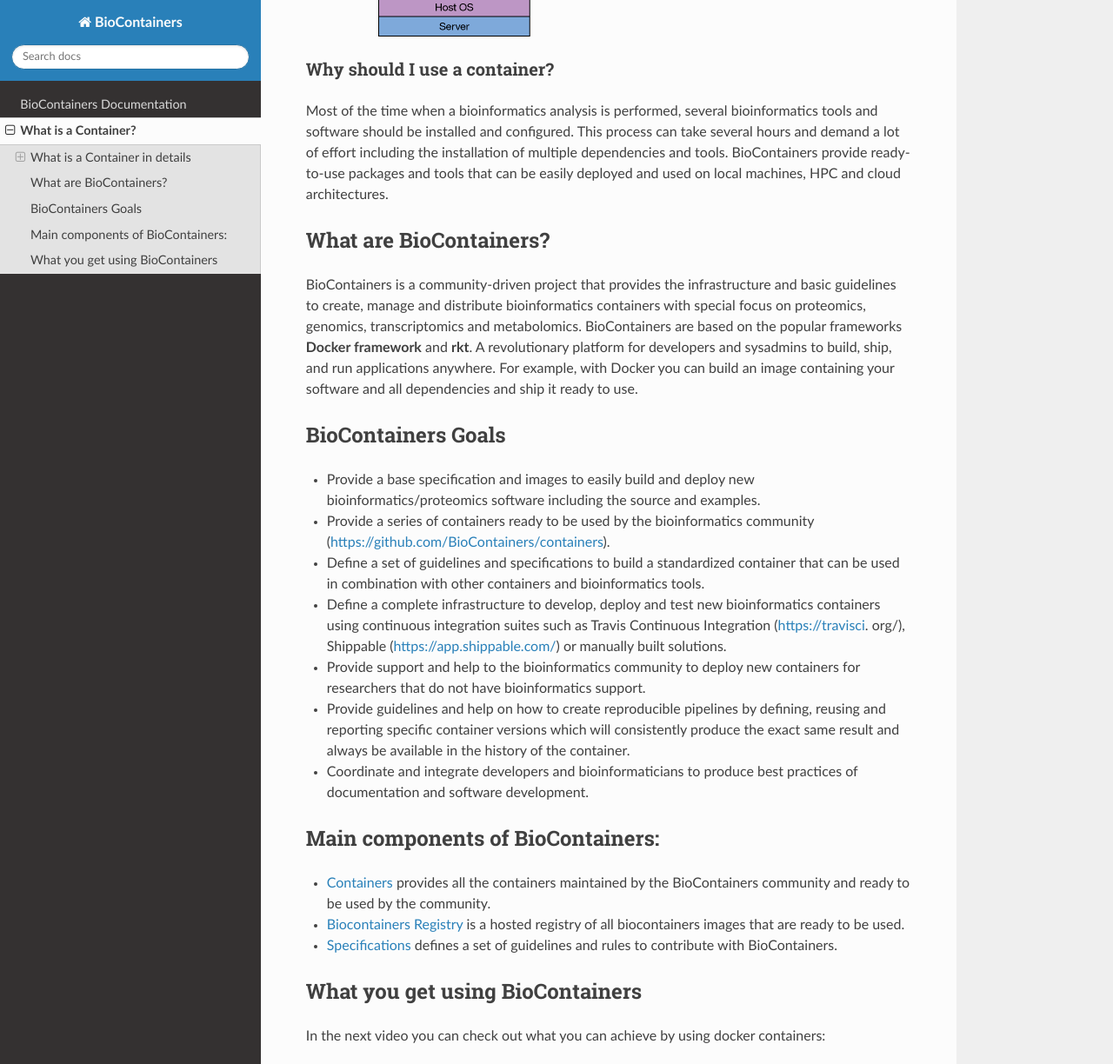
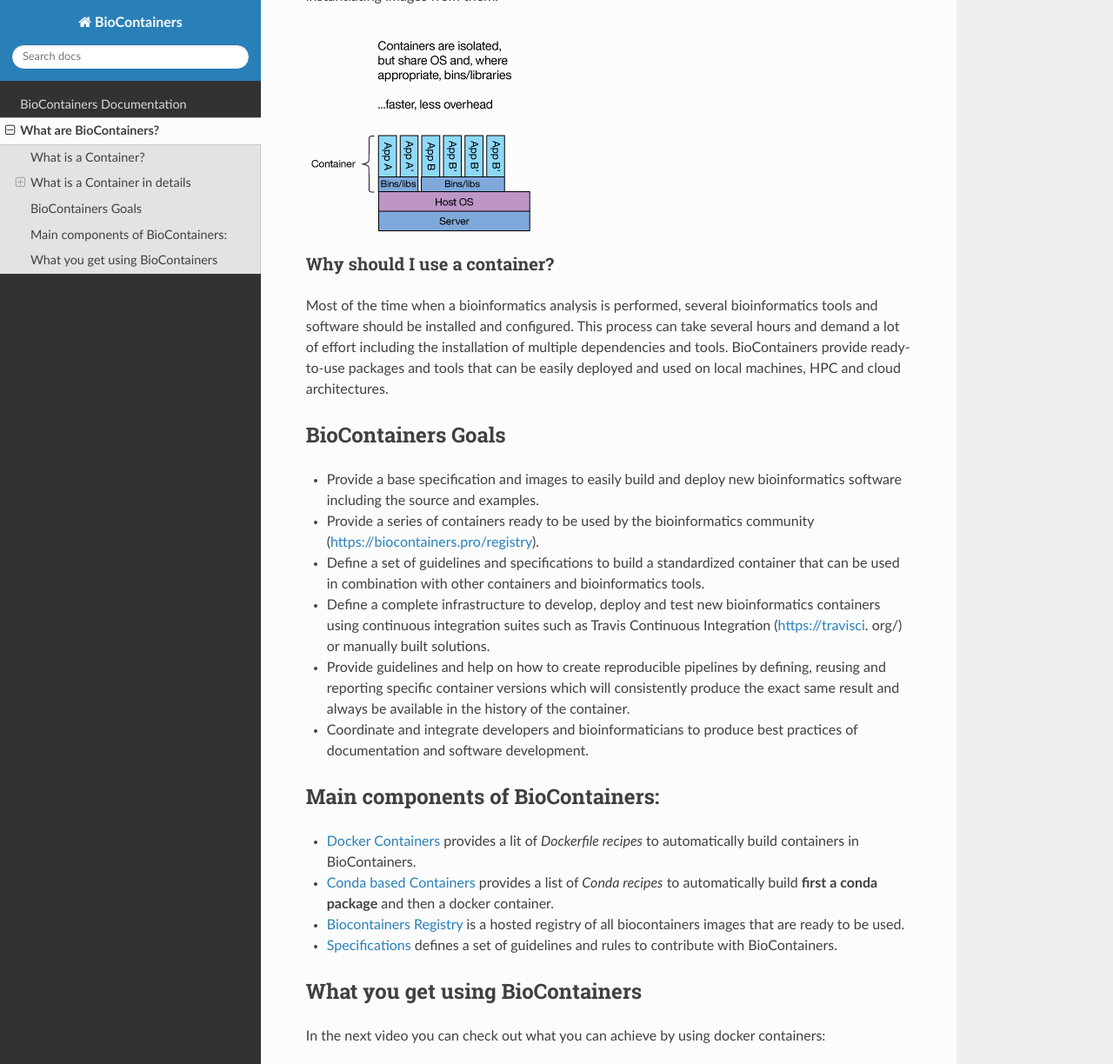
Before and after one commit to BioContainers/edu, a Sphinx documentation site: the page built from docs/what_is_biocontainers.rst, in a window 1280 px wide and 1400 px high, scrolled down 1234 px, cut to the strip 0-1224 px from the top of the window. Shown: the whole strip at 87% size. Built offline with Sphinx 7.4.7 and the Read the Docs theme 2.0.0, drawn with Linux system fonts in a browser that asks for light colours; pages that are not in the unit, such as notebooks, are missing from menus; some of the changed text lies outside the part shown.

Commit message:
minor changes

```diff
--- a/docs/what_is_biocontainers.rst
+++ b/docs/what_is_biocontainers.rst
@@ -32,23 +37,17 @@
 
 Most of the time when a bioinformatics analysis is performed, several bioinformatics tools and software should be installed and configured. This process can take several hours and demand a lot of effort including the installation of multiple dependencies and tools. BioContainers provide ready-to-use packages and tools that can be easily deployed and used on local machines, HPC and cloud architectures.
 
-What are BioContainers?
------------------------
-
-BioContainers is a community-driven project that provides the infrastructure and basic guidelines to create, manage and distribute bioinformatics containers with special focus on proteomics, genomics, transcriptomics and metabolomics. BioContainers are based on the popular frameworks **Docker framework** and **rkt**. A revolutionary platform for developers and sysadmins to build, ship, and run applications anywhere. For example, with Docker you can build an image containing your software and all dependencies and ship it ready to use.
 
 BioContainers Goals
 -------------------
 
--  Provide a base specification and images to easily build and deploy new bioinformatics/proteomics software including the source and examples.
+-  Provide a base specification and images to easily build and deploy new bioinformatics software including the source and examples.
 
--  Provide a series of containers ready to be used by the bioinformatics community (https://github.com/BioContainers/containers).
+-  Provide a series of containers ready to be used by the bioinformatics community (https://biocontainers.pro/registry).
 
 -  Define a set of guidelines and specifications to build a standardized container that can be used in combination with other containers and bioinformatics tools.
 
--  Define a complete infrastructure to develop, deploy and test new bioinformatics containers using continuous integration suites such as Travis Continuous Integration (https://travisci. org/), Shippable (https://app.shippable.com/) or manually built solutions.
-
--  Provide support and help to the bioinformatics community to deploy new containers for researchers that do not have bioinformatics support.
+-  Define a complete infrastructure to develop, deploy and test new bioinformatics containers using continuous integration suites such as Travis Continuous Integration (https://travisci. org/) or manually built solutions.
 
 -  Provide guidelines and help on how to create reproducible pipelines by defining, reusing and reporting specific container versions which will consistently produce the exact same result and always be available in the history of the container.
 
@@ -57,7 +56,9 @@
 Main components of BioContainers:
 ---------------------------------
 
--  `Containers <https://github.com/BioContainers/containers>`__ provides all the containers maintained by the BioContainers community and ready to be used by the community.
+-  `Docker Containers <https://github.com/BioContainers/containers>`__ provides a lit of `Dockerfile recipes` to automatically build containers in BioContainers.
+
+-  `Conda based Containers <https://github.com/bioconda/bioconda-recipes/>`__ provides a list of `Conda recipes` to automatically build **first a conda package** and then a docker container.
 
 -  `Biocontainers Registry <https://biocontainers.pro/registry>`__ is a hosted registry of all biocontainers images that are ready to be used.
 
```
Also changed, not shown: other parts of docs/what_is_biocontainers.rst (+6 -1 lines).
